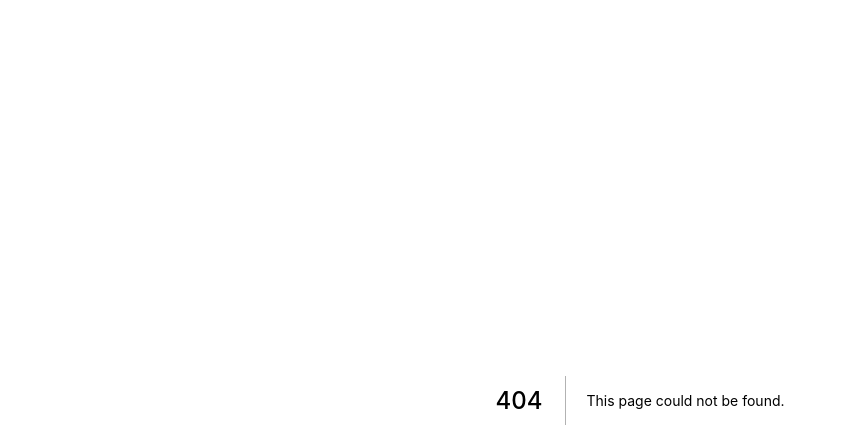
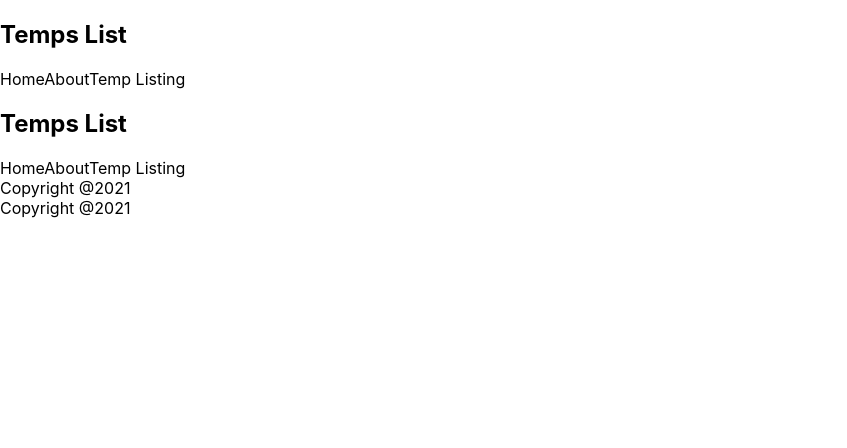
Before and after one commit to jaxongir0425/nextjs-temps-list, a Next.js app: page /components/Layout in a window 1280 px wide. Before the commit this address had no page. Shown: the top 448 px of the page, without its empty margins (0-847 px from the left). Built offline with nearby package versions, Linux system fonts and the light colour scheme.

Commit message:
nextjs-temp-5-link

```diff
--- a/pages/_app.js
+++ b/pages/_app.js
@@ -1,7 +1,12 @@
+import Layout from "./components/Layout";
 import '../styles/globals.css'
 
 function MyApp({Component, pageProps}) {
-    return <Component {...pageProps} />
+    return (
+        <Layout>
+            <Component {...pageProps} />
+        </Layout>
+    );
 }
 
 export default MyApp
--- /dev/null
+++ b/pages/components/Layout.js
@@ -0,0 +1,16 @@
+import Navbar from "./Navbar";
+import Footer from "./Footer";
+
+const Layout = ({children}) => {
+    return (
+        <>
+            <div className="content">
+                <Navbar/>
+                {children}
+                <Footer/>
+            </div>
+        </>
+    );
+}
+
+export default Layout;
--- a/pages/index.js
+++ b/pages/index.js
@@ -6,7 +6,6 @@
 export default function Home() {
     return (
         <div>
-            <Navbar/>
             <h5>
                 Lorem ipsum dolor sit amet, consectetur adipisicing elit. Ad adipisci aut corporis cumque cupiditate,
                 distinctio eos esse expedita, explicabo incidunt ipsum necessitatibus optio pariatur quaerat repudiandae
@@ -15,7 +14,6 @@
             <Link href="/temps">
                 <a>See Temp Listing</a>
             </Link>
-            <Footer/>
         </div>
     )
 }
```
